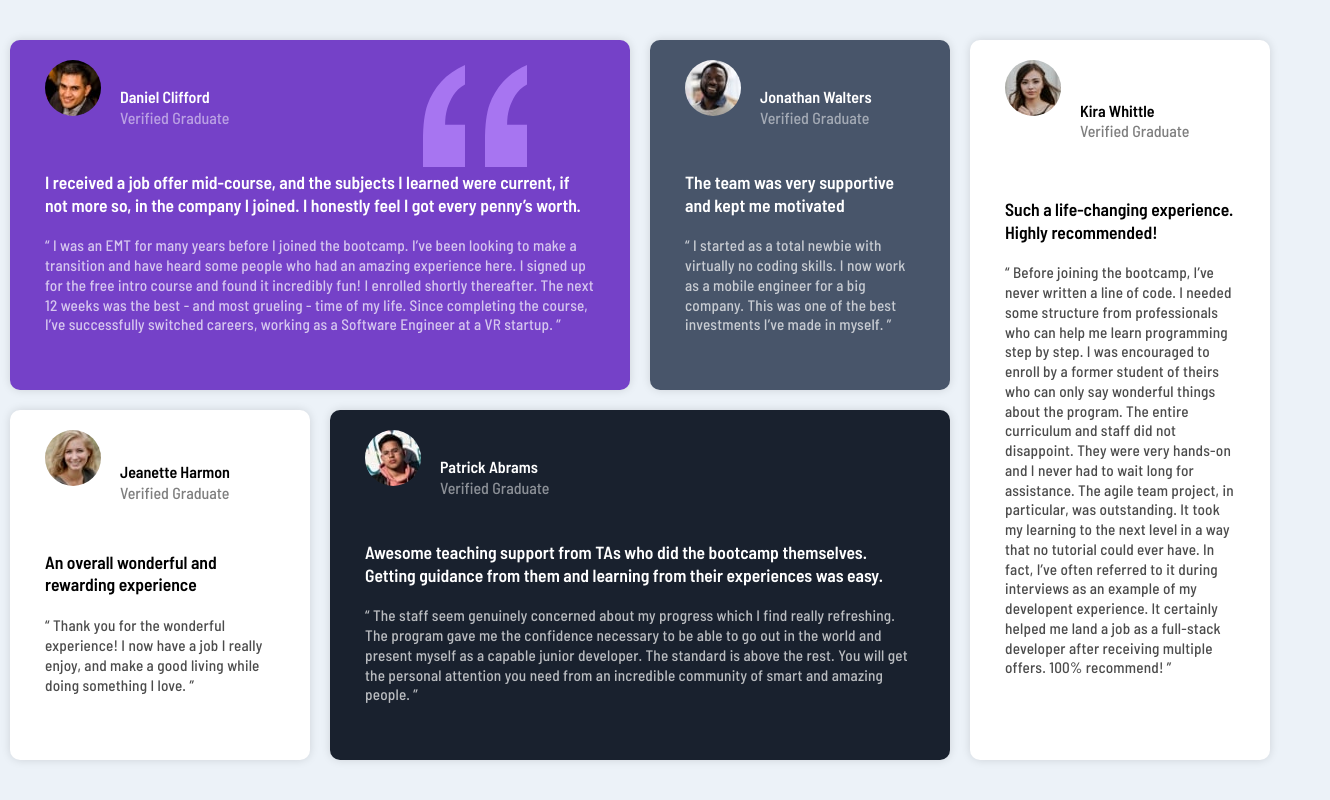
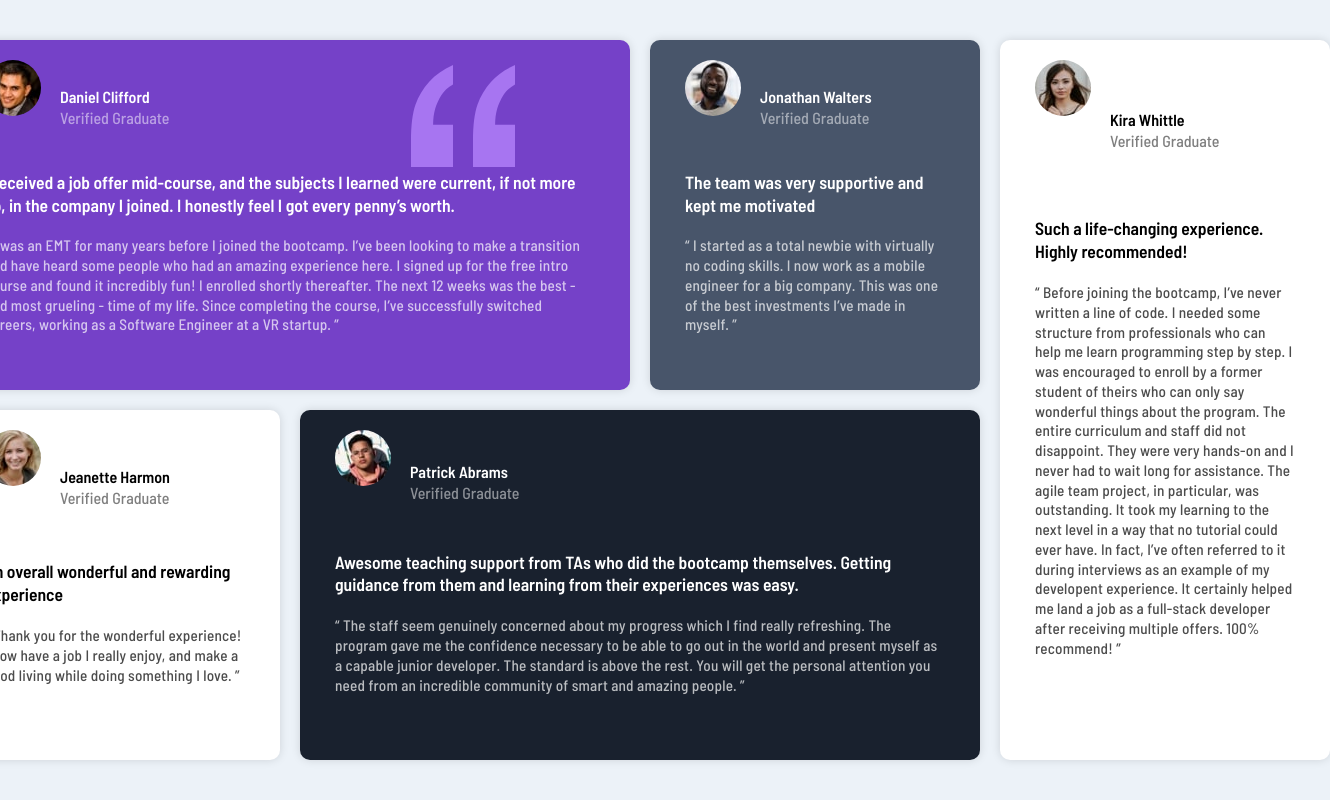
Before and after one commit to Msgl/testimonials-grid-section-main, a website: page index.html in a window 1280 px wide. Shown: the whole page, 1330 px wide, since content can reach past the window. Drawn offline with Linux system fonts and the light colour scheme.

Commit message:
Grid minor change

```diff
--- a/scss/styles.scss
+++ b/scss/styles.scss
@@ -22,7 +22,7 @@ body {
     display: grid;
     justify-content: center;
     align-content: center;
-    grid-template-columns: repeat(4, 300px) ;
+    grid-template-columns: repeat(4, 330px) ;
     grid-template-rows: repeat(2, 350px);
 
     gap: 20px 20px;
```
Also changed, not shown: css/styles.css.
